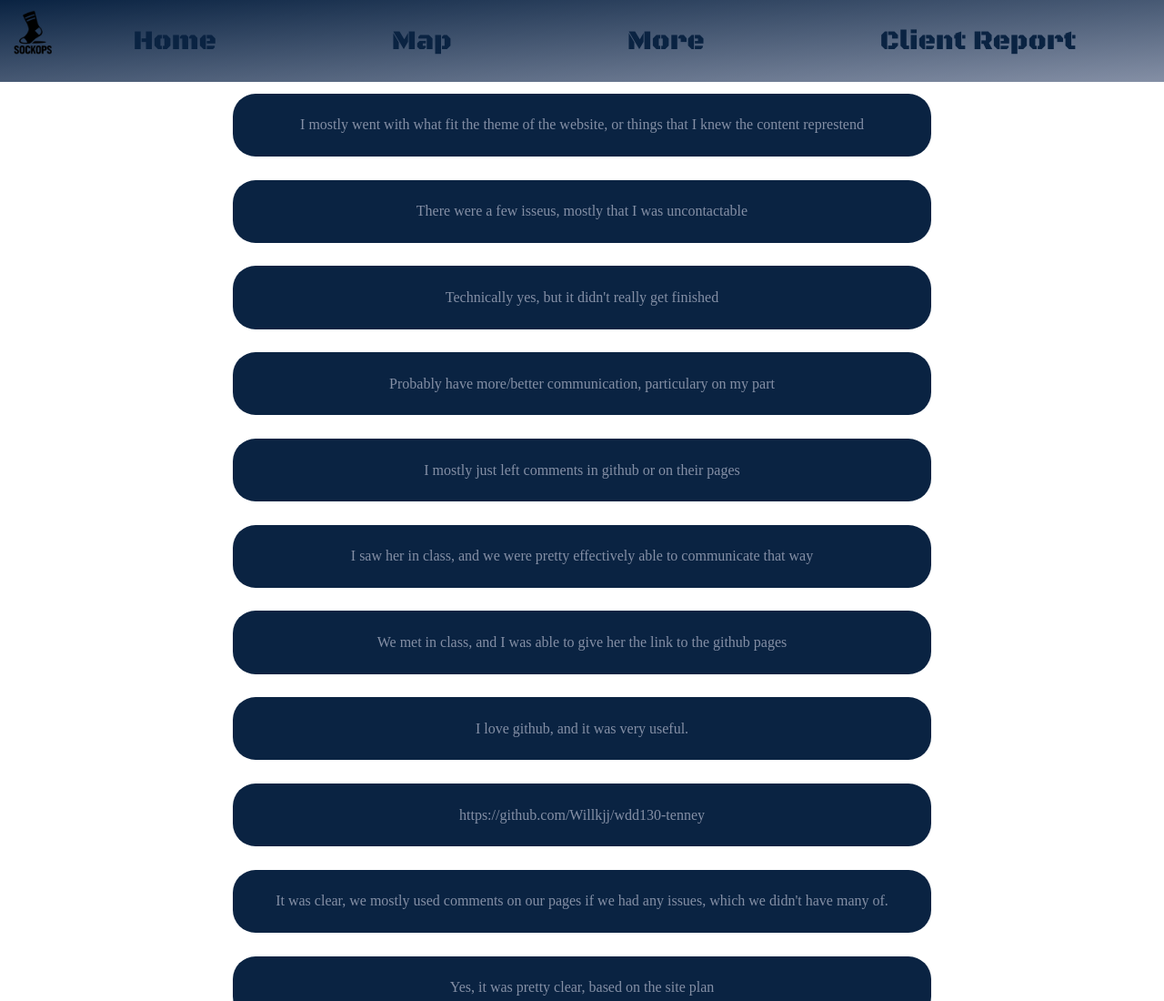
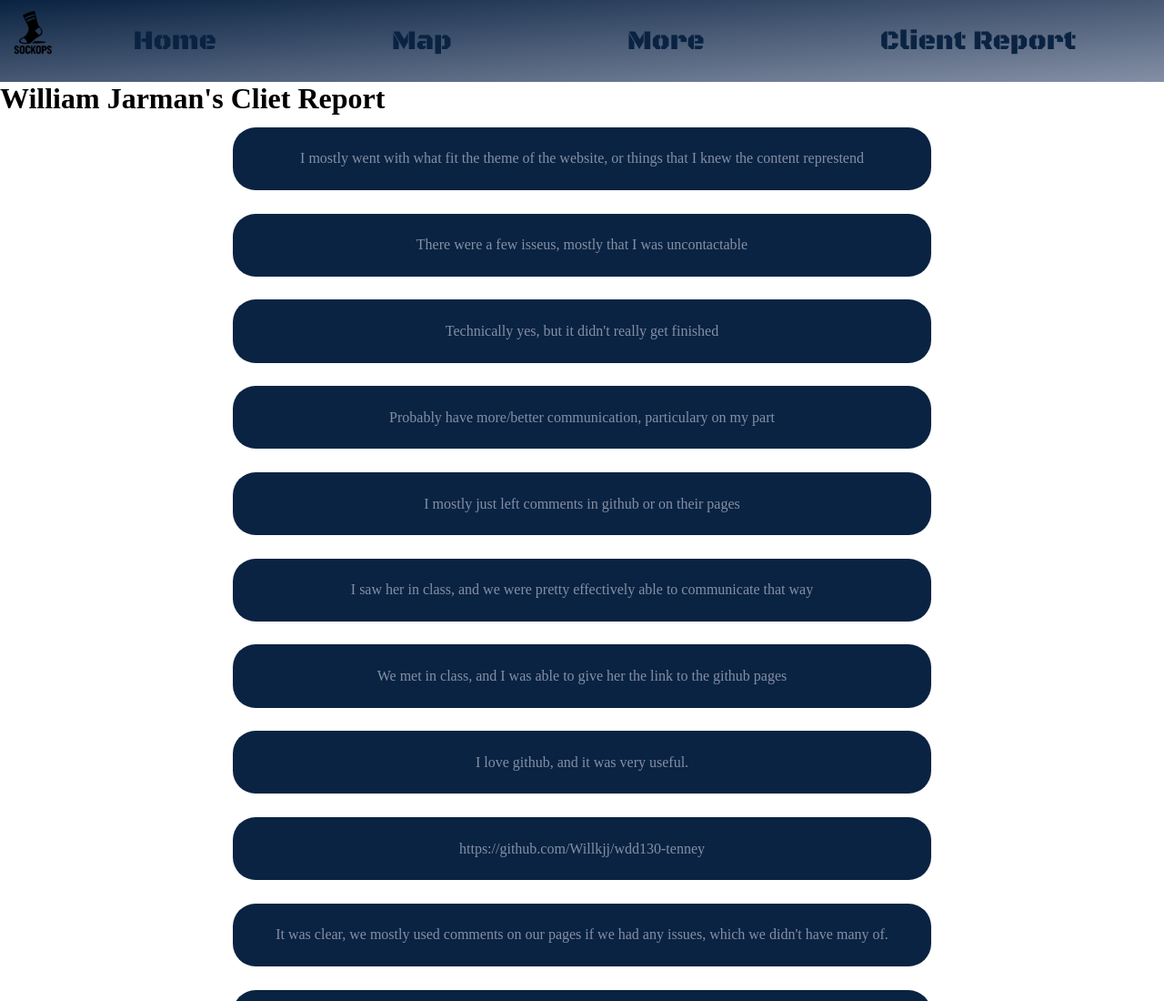
Before and after one commit to Willkjj/wdd130-tenney, a plain HTML site: page client_report.html in a window 1280 px wide. Shown: the top 1100 px of the page at 91% size. Drawn offline with Linux system fonts and the light colour scheme; a web font is replaced by a local one.

Commit message:
cleint repot

```diff
--- a/client_report.html
+++ b/client_report.html
@@ -20,6 +20,7 @@
      <!-- Client Report
 As a client answer the following questions:
  How did you decide what content and images to use for your site plan? -->
+ <h1>William Jarman's Cliet Report</h1>
 <p>I mostly went with what fit the theme of the website, or things that I knew the content represtend</p>
  <!-- How did you communicate with your developer? Was there any issues with communication? -->
   <p>There were a few isseus, mostly that I was uncontactable</p>
```
